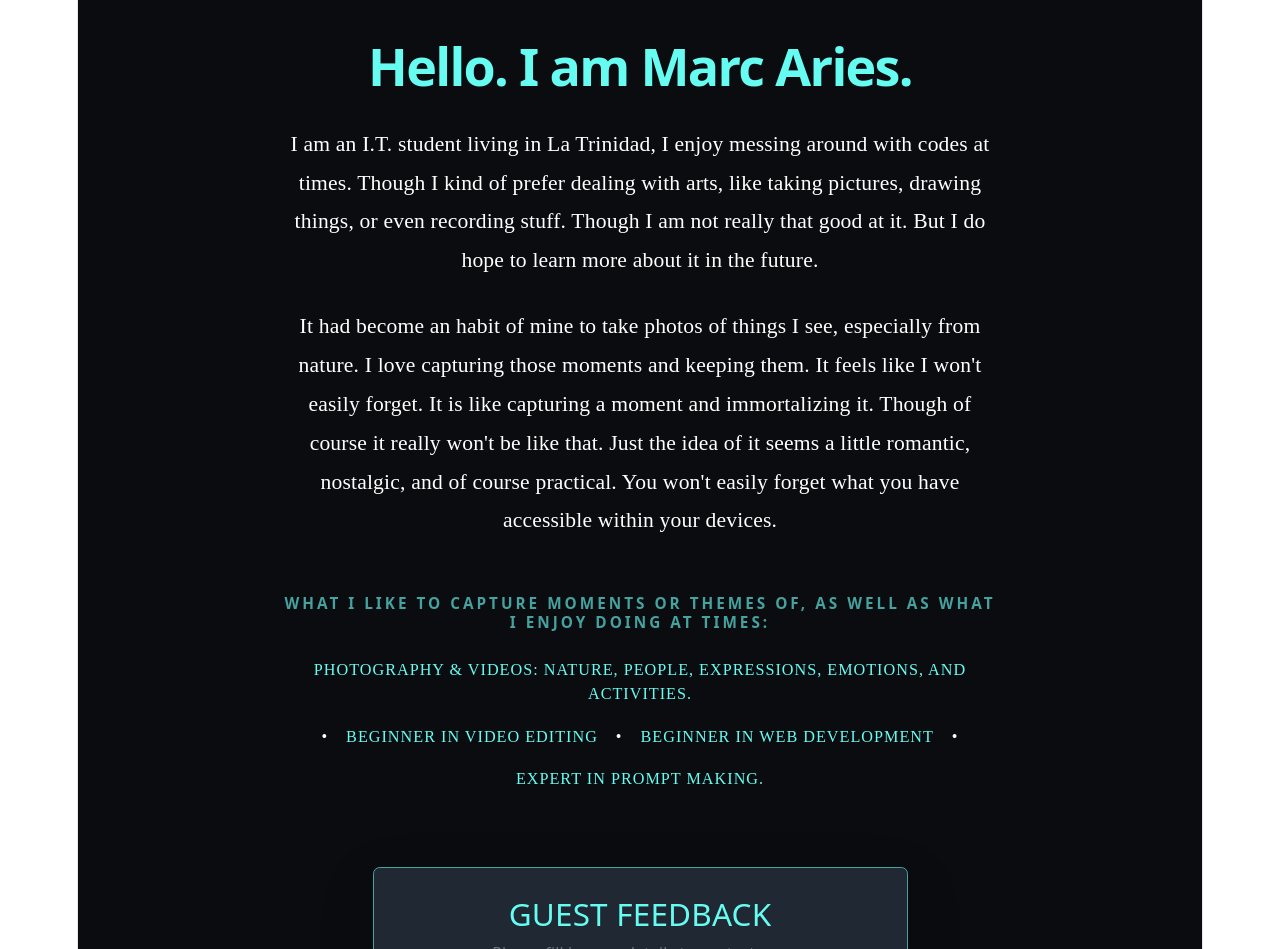
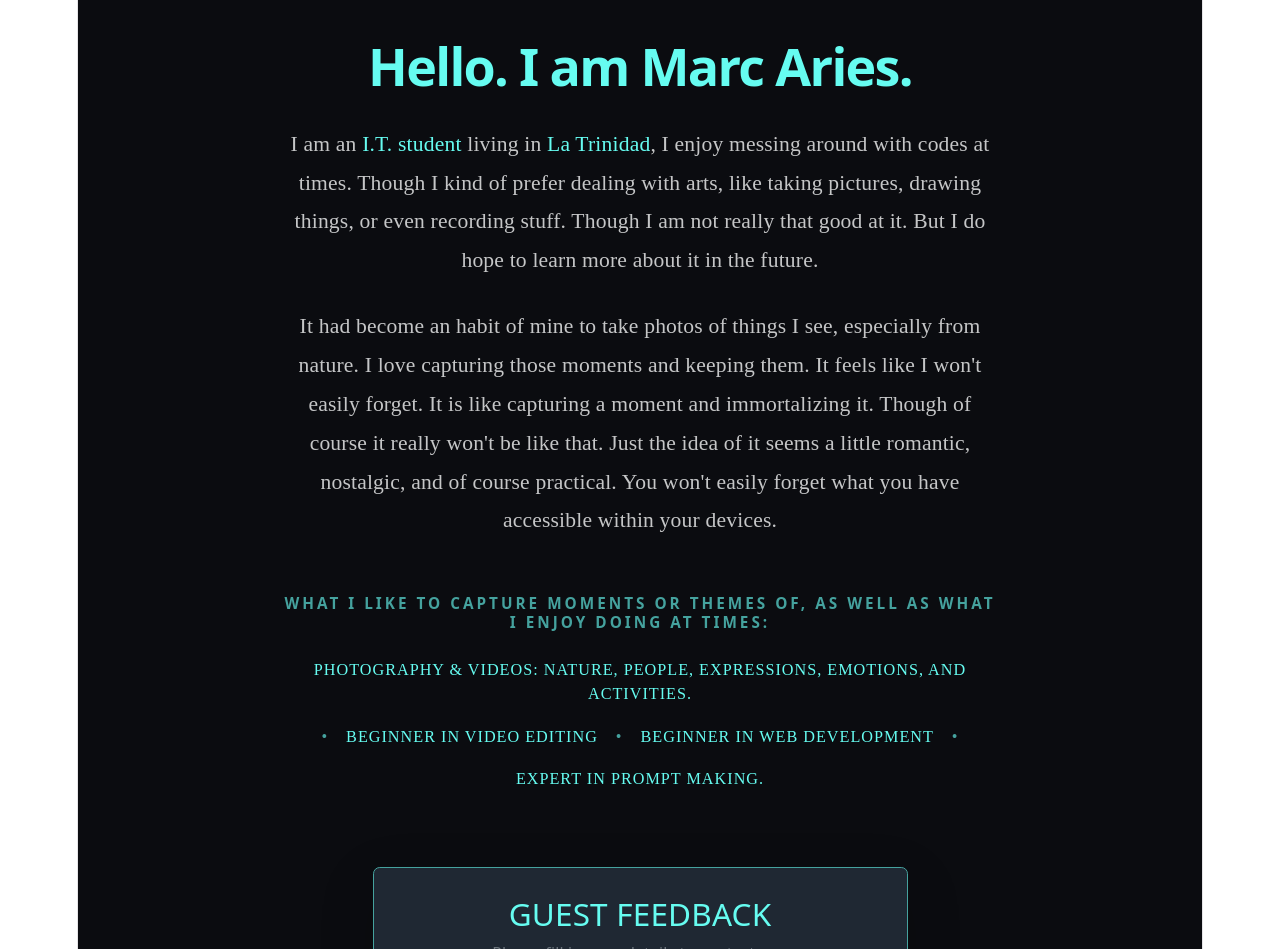
Before and after one commit to Marc-4ries/MyPortfolio, a React (Vite) app: page /#/ in a window 1280 px wide. Shown: the part 520-1469 px from the top of the page. Built offline with nearby package versions, Linux system fonts and the light colour scheme; no server answers.

Commit message:
A few more fixes...

```diff
--- a/src/About.tsx
+++ b/src/About.tsx
@@ -1,46 +1,114 @@
-import 'react';
+import React from 'react';
 import { Container, Row, Col } from 'react-bootstrap';
 
 export default function About() {
   return (
-    <div className="text-white d-flex align-items-center" style={{ minHeight: "100vh", backgroundColor: '#0b0c10', fontFamily: "Victor mono" }} >
+    <div
+      className="d-flex align-items-center"
+      style={{
+        minHeight: "100vh",
+        backgroundColor: '#0b0c10',
+        fontFamily: "Victor mono"
+      }}
+    >
       <Container>
         <Row className="justify-content-center">
           <Col lg={8} className="text-center">
-            <h1 className="fw-bold mb-4" style={{ fontSize: "52px", color: '#66fcf1' }} >
+
+            <h1
+              className="fw-bold mb-4"
+              style={{ fontSize: "52px", color: '#66fcf1' }}
+            >
               Hello. I am Marc Aries.
             </h1>
 
-            <p className="mb-4" style={{ fontSize: "1.2rem", lineHeight: 1.8, fontWeight: 300 }} >
-              I am an <strong>I.T. student</strong> living in <strong>La Trinidad</strong>, I enjoy messing around with codes at times. Though I kind of prefer dealing with arts, like taking pictures, drawing things, or even recording stuff. Though I am not really that good at it. But I do hope to learn more about it in the future.
+            <p
+              className="mb-4"
+              style={{
+                fontSize: "1.2rem",
+                lineHeight: 1.8,
+                fontWeight: 300,
+                color: '#c5c6c7'
+              }}
+            >
+              I am an <strong style={{ color: '#66fcf1' }}>I.T. student</strong> living in <strong style={{ color: '#66fcf1' }}>La Trinidad</strong>,
+              I enjoy messing around with codes at times. Though I kind of prefer dealing with arts,
+              like taking pictures, drawing things, or even recording stuff. Though I am not really
+              that good at it. But I do hope to learn more about it in the future.
             </p>
 
-            <p className="mb-4" style={{ fontSize: "1.2rem", lineHeight: 1.8, fontWeight: 300 }} >
-              It had become an habit of mine to take photos of things I see, especially from nature. I love capturing those moments and keeping them. It feels like I won't easily forget. It is like capturing a moment and immortalizing it. Though of course it really won't be like that. Just the idea of it seems a little romantic, nostalgic, and of course practical. You won't easily forget what you have accessible within your devices.
+            <p
+              className="mb-4"
+              style={{
+                fontSize: "1.2rem",
+                lineHeight: 1.8,
+                fontWeight: 300,
+                color: '#c5c6c7'
+              }}
+            >
+              It had become an habit of mine to take photos of things I see, especially from nature.
+              I love capturing those moments and keeping them. It feels like I won't easily forget.
+              It is like capturing a moment and immortalizing it. Though of course it really won't be
+              like that. Just the idea of it seems a little romantic, nostalgic, and of course practical.
+              You won't easily forget what you have accessible within your devices.
             </p>
 
-            {/* FIXED: Changed opacity/color to keep it scannable on dark background */}
-            <h2 className="fw-bold text-uppercase mb-4 mt-5" style={{ fontSize: "0.85rem", letterSpacing: "3px", color: '#45a29e' }} >
+            <h2
+              className="fw-bold text-uppercase mb-4 mt-5"
+              style={{
+                fontSize: "0.85rem",
+                letterSpacing: "3px",
+                color: '#45a29e'
+              }}
+            >
               What I like to capture moments or themes of, as well as what I enjoy doing at times:
             </h2>
 
-            <ul className="list-unstyled d-flex flex-wrap justify-content-center gap-3 mb-0" >
-              <li className="text-uppercase fw-medium" style={{ fontSize: "0.9rem", letterSpacing: "1px", color: '#66fcf1' }} >
+            <ul className="list-unstyled d-flex flex-wrap justify-content-center gap-3 mb-0">
+              <li
+                className="text-uppercase fw-medium"
+                style={{ fontSize: "0.9rem", letterSpacing: "1px", color: '#66fcf1' }}
+              >
                 Photography & Videos: Nature, People, Expressions, Emotions, and Activities.
               </li>
-              <li className="text-uppercase fw-medium" style={{ fontSize: "0.9rem", letterSpacing: "1px" }} > • </li>
-              <li className="text-uppercase fw-medium" style={{ fontSize: "0.9rem", letterSpacing: "1px", color: '#66fcf1' }} >
+              <li
+                className="text-uppercase fw-medium"
+                style={{ fontSize: "0.9rem", letterSpacing: "1px", color: '#45a29e' }}
+              >
+                •
+              </li>
+              <li
+                className="text-uppercase fw-medium"
+                style={{ fontSize: "0.9rem", letterSpacing: "1px", color: '#66fcf1' }}
+              >
                 Beginner in Video Editing
               </li>
-              <li className="text-uppercase fw-medium" style={{ fontSize: "0.9rem", letterSpacing: "1px" }} > • </li>
-              <li className="text-uppercase fw-medium" style={{ fontSize: "0.9rem", letterSpacing: "1px", color: '#66fcf1' }} >
+              <li
+                className="text-uppercase fw-medium"
+                style={{ fontSize: "0.9rem", letterSpacing: "1px", color: '#45a29e' }}
+              >
+                •
+              </li>
+              <li
+                className="text-uppercase fw-medium"
+                style={{ fontSize: "0.9rem", letterSpacing: "1px", color: '#66fcf1' }}
+              >
                 Beginner in Web Development
               </li>
-              <li className="text-uppercase fw-medium" style={{ fontSize: "0.9rem", letterSpacing: "1px" }} > • </li>
-              <li className="text-uppercase fw-medium" style={{ fontSize: "0.9rem", letterSpacing: "1px", color: '#66fcf1' }} >
+              <li
+                className="text-uppercase fw-medium"
+                style={{ fontSize: "0.9rem", letterSpacing: "1px", color: '#45a29e' }}
+              >
+                •
+              </li>
+              <li
+                className="text-uppercase fw-medium"
+                style={{ fontSize: "0.9rem", letterSpacing: "1px", color: '#66fcf1' }}
+              >
                 Expert in prompt making.
               </li>
             </ul>
+
           </Col>
         </Row>
       </Container>
```
